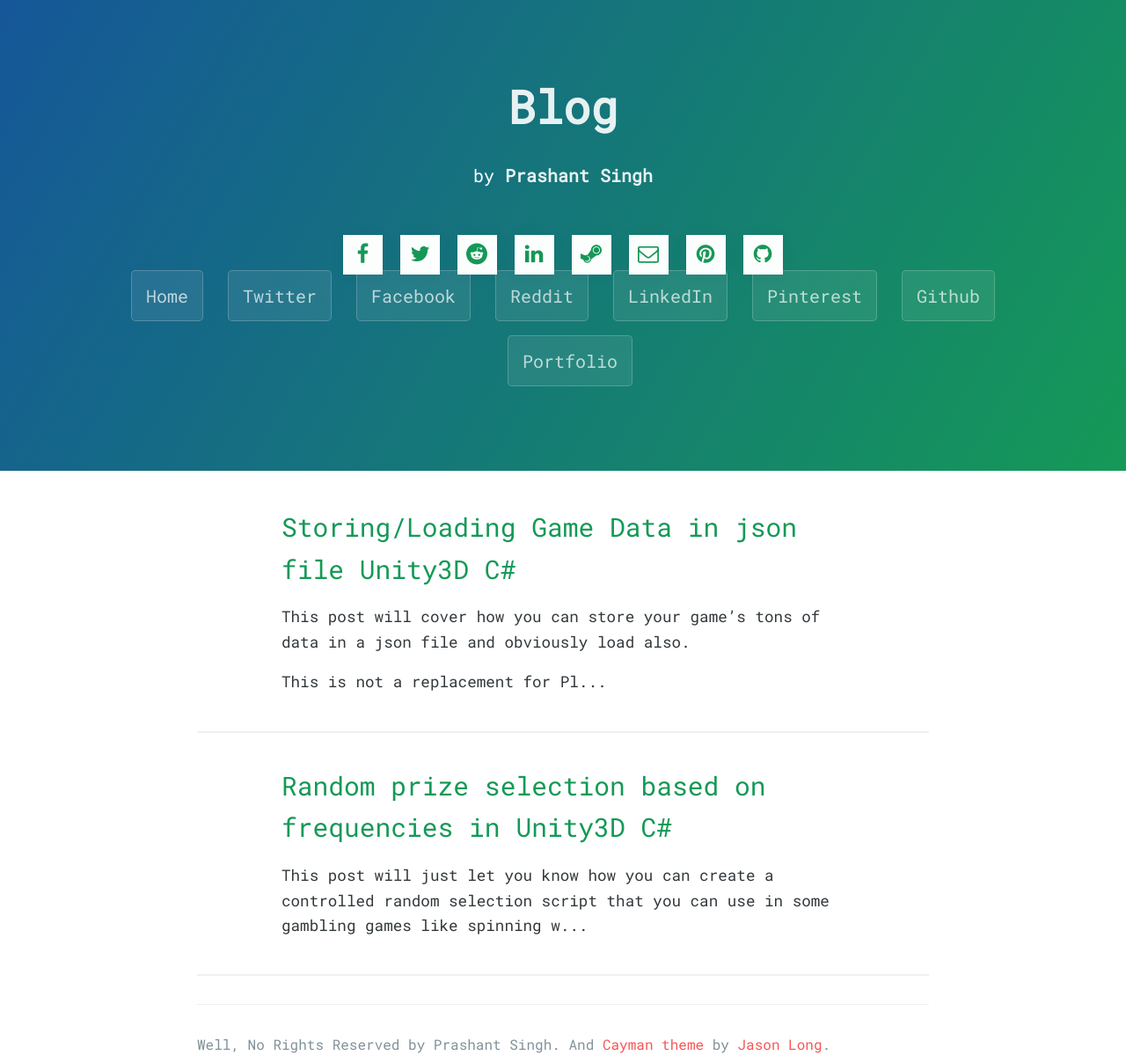
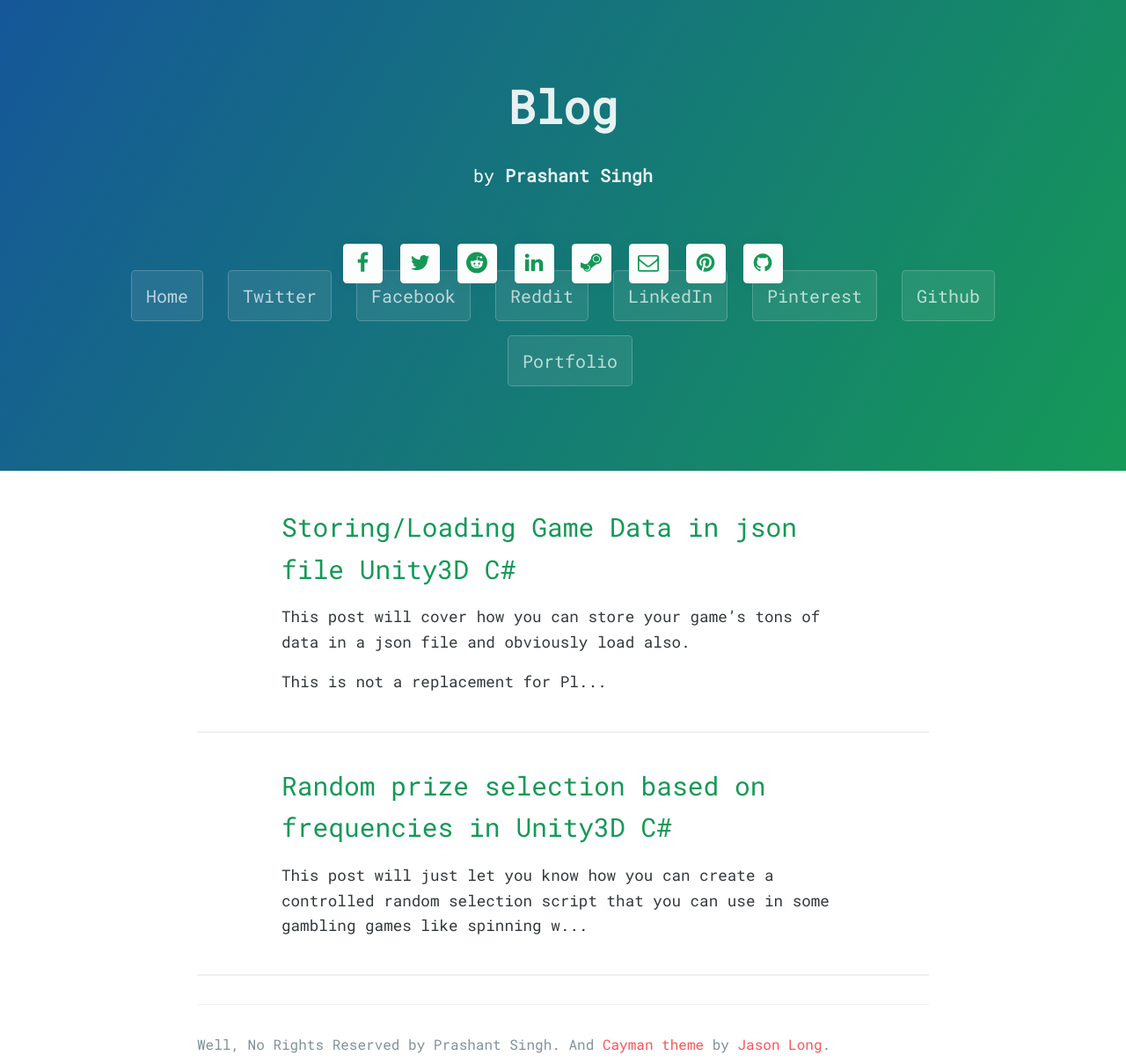
Before and after one commit to prashant-singh/prashant-singh.github.io, a Jekyll site: the page built from index.html, in a window 1280 px wide. Shown: the whole page at 88% size. Built offline with Jekyll 4.4.1, drawn with Linux system fonts in a browser that asks for light colours; nearby versions of some CDN libraries; the list of posts is cut into pages by our own code; a style sheet for code colours, icons or effects is not loaded.

Commit message:
Update stylesheet.css

```diff
--- a/stylesheets/stylesheet.css
+++ b/stylesheets/stylesheet.css
@@ -364,12 +364,12 @@
   width: 45px;
   height: 45px;
   line-height: 45px;
-  margin: 0 10px;
+  margin: 10px 10px;
   text-align: center;
   position: relative;
   overflow: hidden;
   opacity: .99;
-  border-radius: 0%;
+  border-radius: 10%;
   box-shadow: 0 0 30px 0 rgba(0, 0, 0, 0.05);
   -webkit-transition: all 0.35s cubic-bezier(0.31, -0.105, 0.43, 1.59);
   transition: all 0.35s cubic-bezier(0.31, -0.105, 0.43, 1.59);
```
